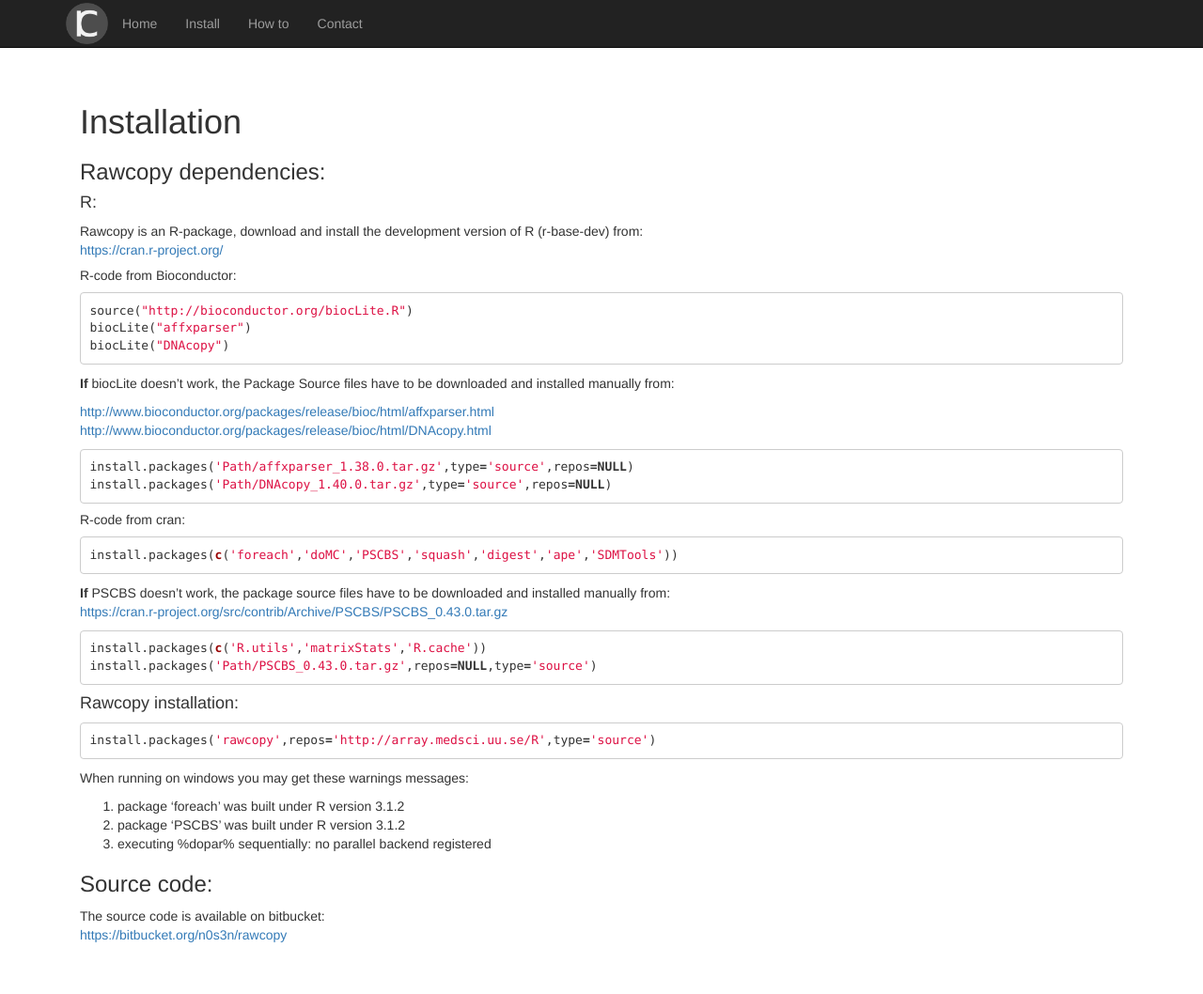
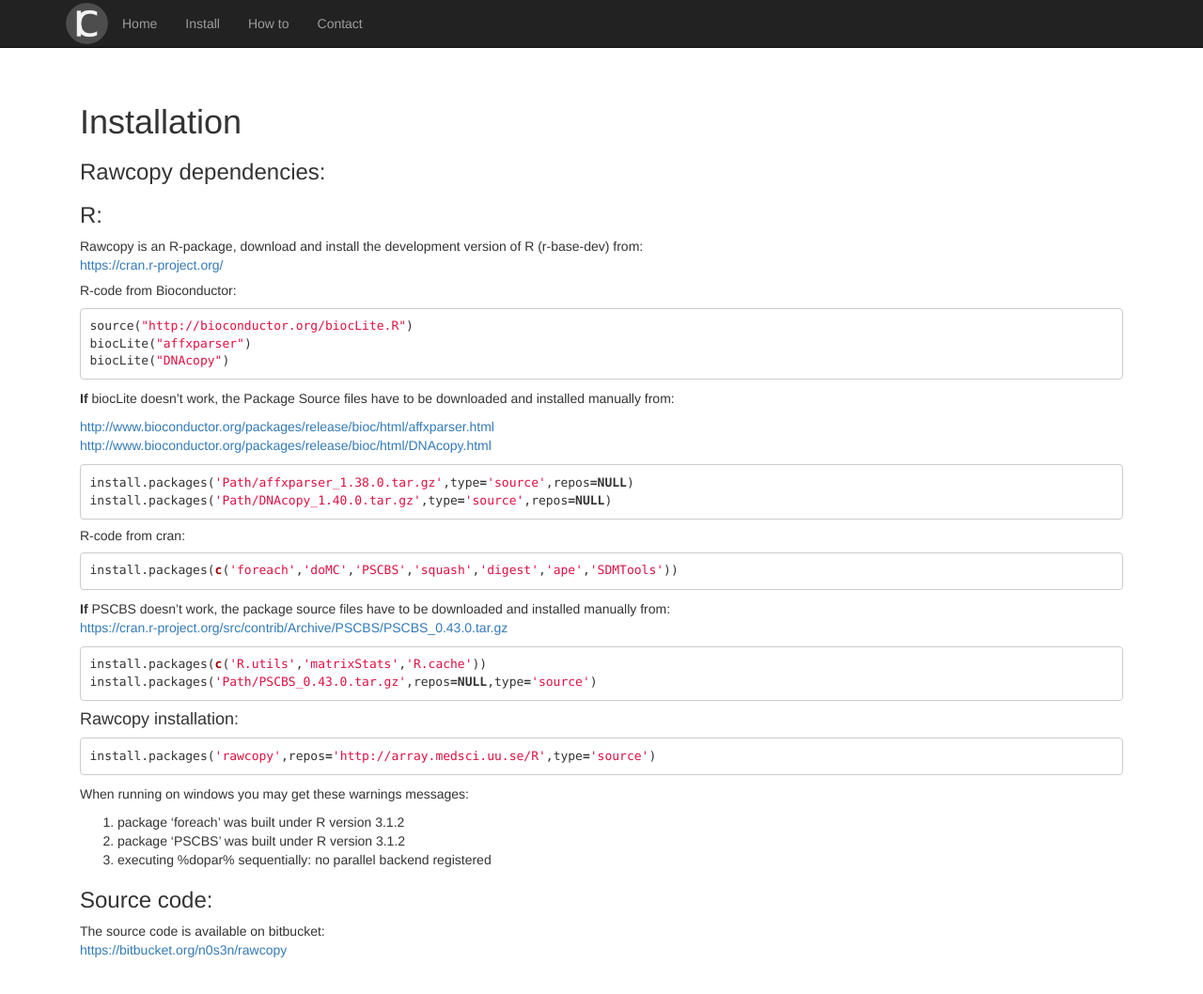
Before and after one commit to rawcopy/rawcopy.github.io, a Jekyll site: the page built from install.md, in a window 1280 px wide and 1071 px high. Shown: the top 1058 px of the window at 94% size. Built offline with Jekyll 4.4.1, drawn with Linux system fonts in a browser that asks for light colours; nearby versions of some CDN libraries.

```diff
--- a/install.md
+++ b/install.md
@@ -6,7 +6,7 @@ title:  'install'
 # Installation
 
 ### Rawcopy dependencies:
-#### R:
+### R:
 Rawcopy is an R-package, download and install the development version of R (r-base-dev) from:
 <a href='https://cran.r-project.org/'>https://cran.r-project.org/</a>
 
```
